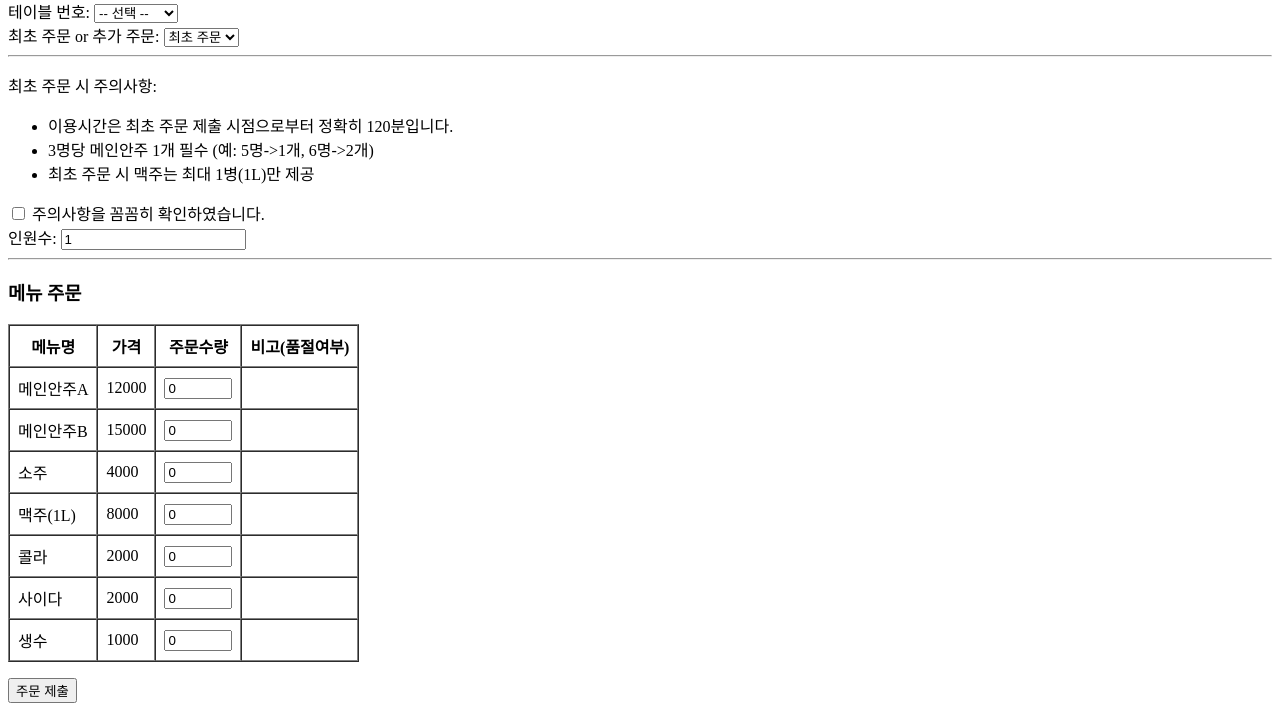
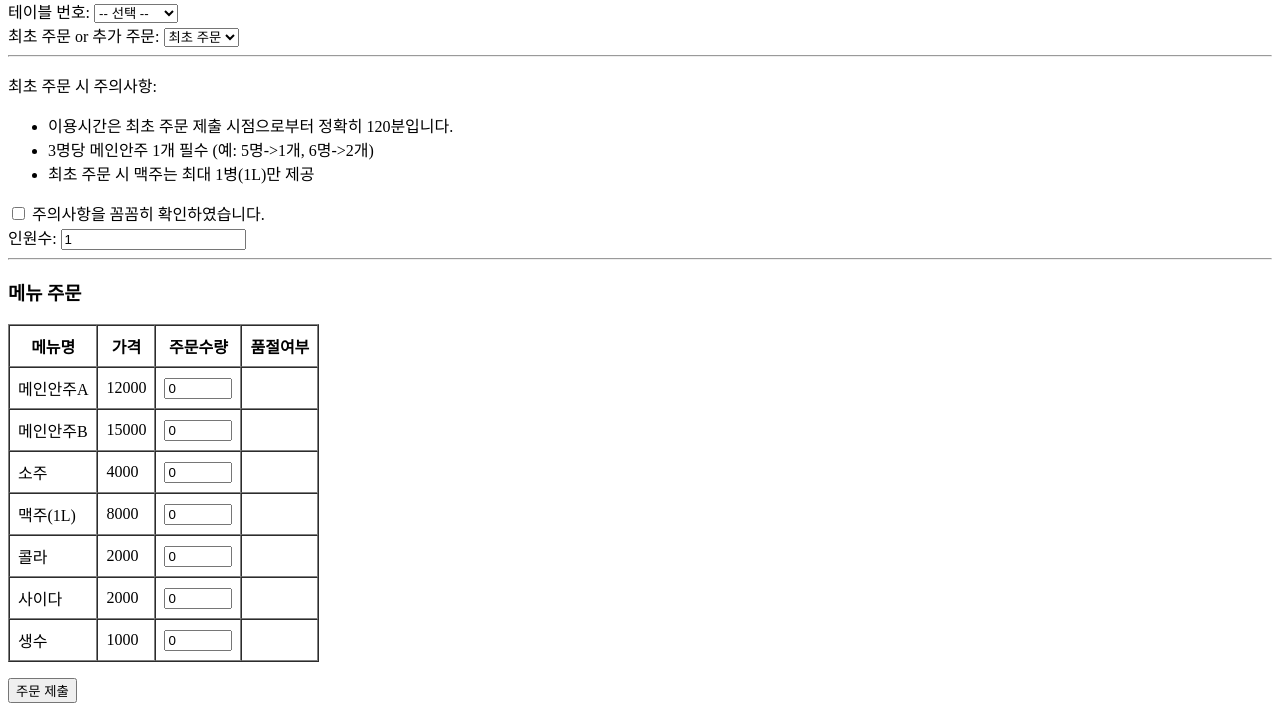
Before and after one commit to bag4355/restaurant-system, a Flask app: page /order in a window 1280 px wide. Shown: the part 199-918 px from the top of the page. Run offline with Flask 3, Linux system fonts and the light colour scheme.

Commit message:
Update order_form.html

```diff
--- a/templates/order_form.html
+++ b/templates/order_form.html
@@ -26,7 +26,7 @@
       <li>이용시간은 최초 주문 제출 시점으로부터 정확히 120분입니다.</li>
       <li>3명당 메인안주 1개 필수 (예: 5명->1개, 6명->2개)</li>
       <li>최초 주문 시 맥주는 최대 1병(1L)만 제공</li>
-      <!-- 등등 -->
+      <!-- 기타 주의사항 -->
     </ul>
     <div>
       <label><input type="checkbox" name="noticeChecked"> 주의사항을 꼼꼼히 확인하였습니다.</label>
@@ -42,7 +42,7 @@
       <th>메뉴명</th>
       <th>가격</th>
       <th>주문수량</th>
-      <th>비고(품절여부)</th>
+      <th>품절여부</th>
     </tr>
     {% for m in menu_items %}
     <tr>
```
